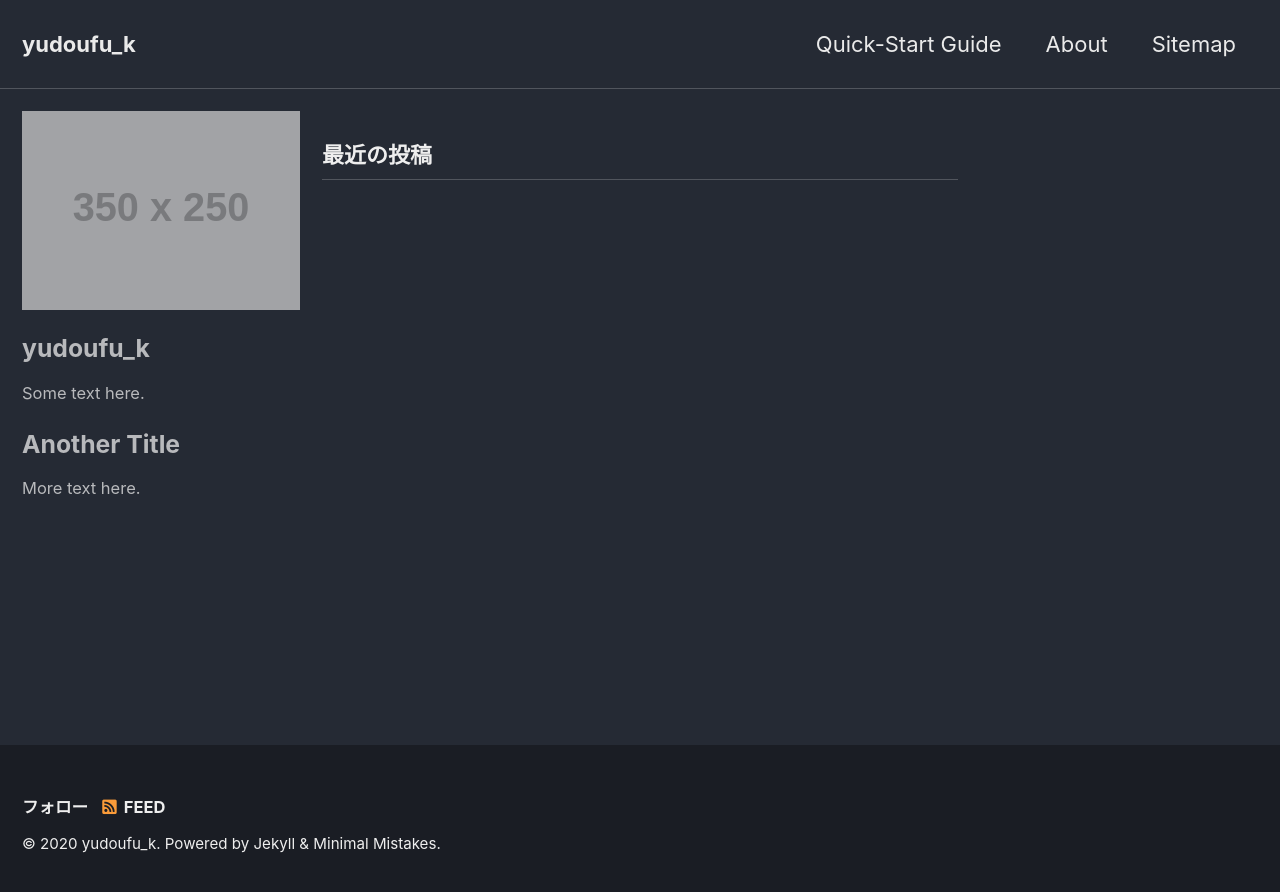
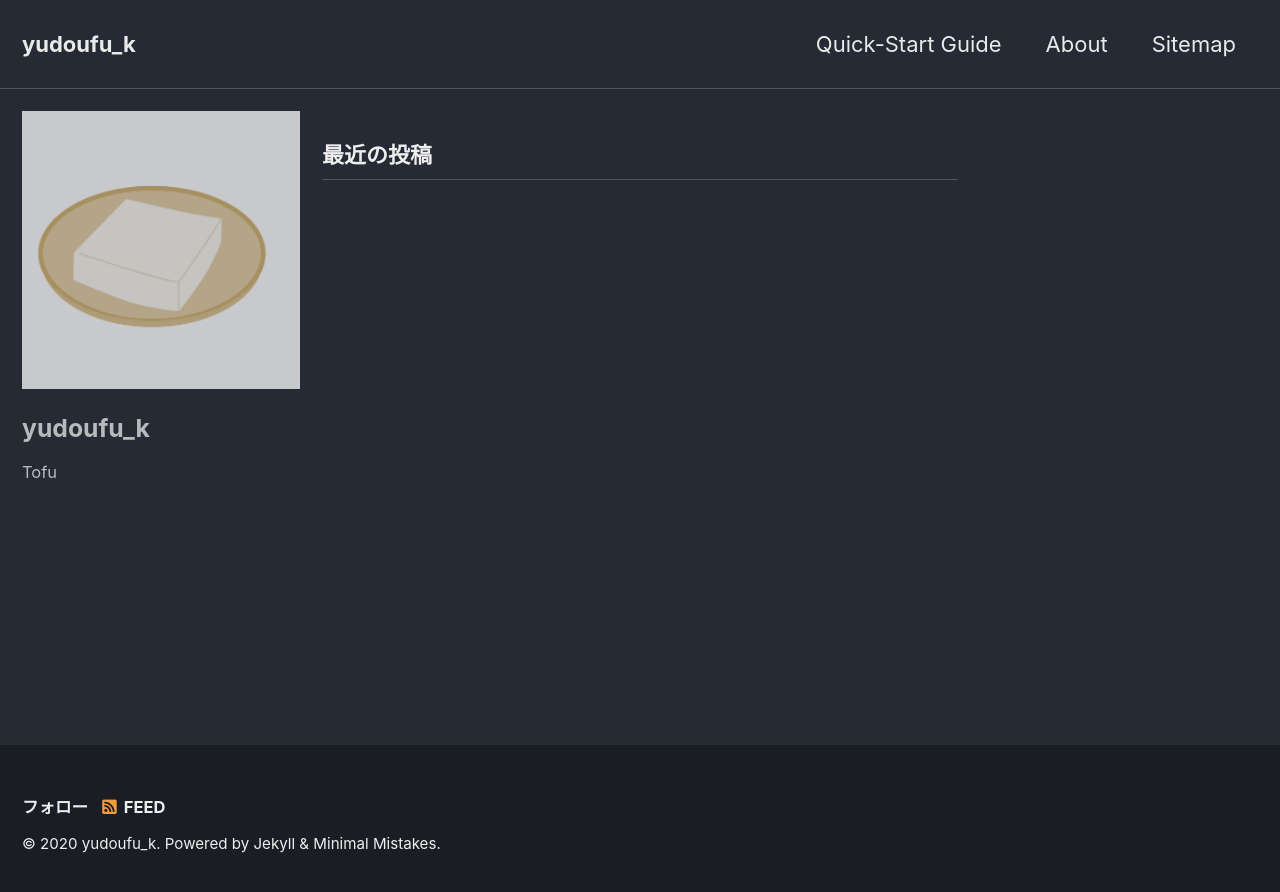
Before and after one commit to ydorf/ydorf.github.io, a Jekyll site: the page built from index.markdown, in a window 1280 px wide. Shown: the top 892 px of the page. Built offline with Jekyll 4.4.1, drawn with Linux system fonts in a browser that asks for light colours; cached includes are drawn as plain includes; the list of posts is cut into pages by our own code.

Commit message:
add icon top page

```diff
--- a/index.markdown
+++ b/index.markdown
@@ -5,9 +5,7 @@
 layout: home
 sidebar:
   - title: "yudoufu_k"
-    image: http://placehold.it/350x250
+    image: https://raw.githubusercontent.com/ydorf/ydorf.github.io/gh-pages/image/Nn5WMCMW_400x400.png
     image_alt: "image"
-    text: "Some text here."
-  - title: "Another Title"
-    text: "More text here."
+    text: "Tofu"
 ---
```
